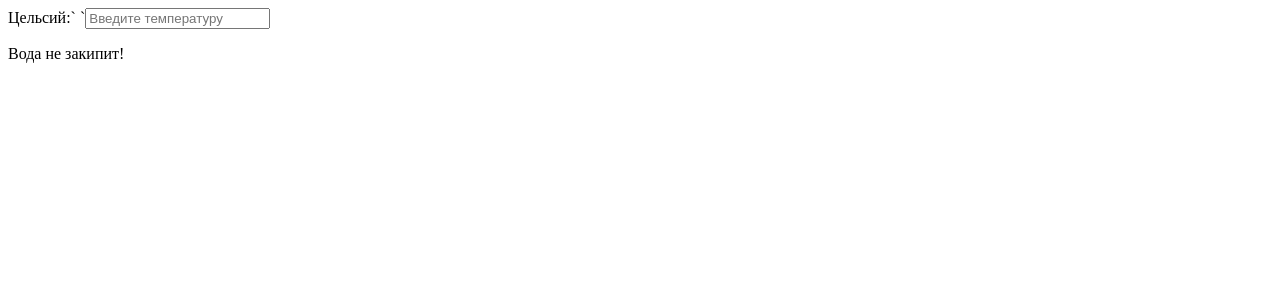
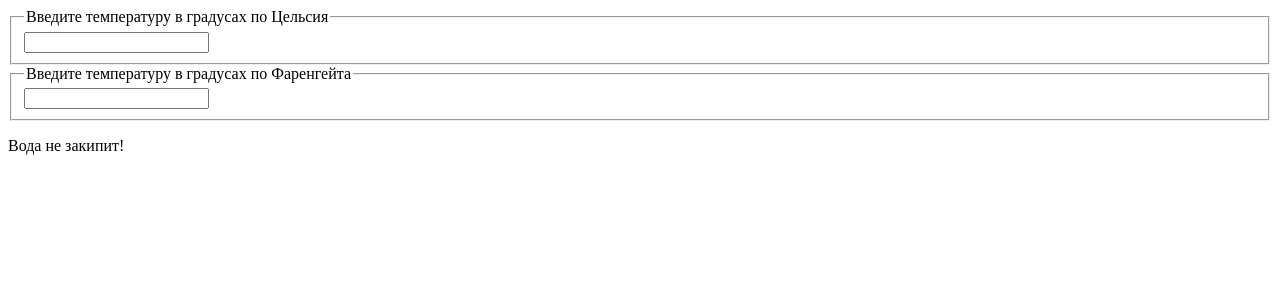
Before and after one commit to dangor220/learning-react, a React app: page / in a window 1280 px wide. Shown: the top 300 px of the page. Built offline with nearby package versions, Linux system fonts and the light colour scheme.

Commit message:
add: sync between celsius and farengate

```diff
--- a/src/App.js
+++ b/src/App.js
@@ -431,31 +431,87 @@
 	return <p>Вода не закипит!</p>;
 }
 
+const scaleNames = {
+	c: 'Цельсия',
+	f: 'Фаренгейта',
+};
 class Calculator extends Component {
 	constructor(props) {
 		super(props);
-		this.state = { temperature: '' };
-		this.handleChange = this.handleChange.bind(this);
+		this.state = { temperature: '', scale: 'c' };
+		this.handleCelsiusChange = this.handleCelsiusChange.bind(this);
+		this.handleFahrenheitChange = this.handleFahrenheitChange.bind(this);
 	}
 
-	handleChange(e) {
-		this.setState({ temperature: e.target.value });
+	handleCelsiusChange(temperature) {
+		this.setState({ scale: 'c', temperature });
+	}
+	handleFahrenheitChange(temperature) {
+		this.setState({ scale: 'f', temperature });
 	}
 
 	render() {
+		const scale = this.state.scale;
+		const temperature = this.state.temperature;
+		const celsius =
+			scale === 'f' ? tryConvert(temperature, toCelsius) : temperature;
+		const fahrenheit =
+			scale === 'c' ? tryConvert(temperature, toFahrenheit) : temperature;
 		return (
 			<div>
-				<label>
-					Цельсий:` `
-					<input
-						onChange={this.handleChange}
-						type="number"
-						placeholder={'Введите температуру'}
-					/>
-				</label>
-
-				<BoilinVerdict celsius={this.state.temperature} />
+				<TemperatureInput
+					scale="c"
+					onTemperatureChange={this.handleCelsiusChange}
+					temperature={celsius}
+				/>
+				<TemperatureInput
+					scale="f"
+					onTemperatureChange={this.handleFahrenheitChange}
+					temperature={fahrenheit}
+				/>
+				<BoilinVerdict celsius={parseFloat(celsius)} />
 			</div>
 		);
 	}
 }
+
+class TemperatureInput extends Component {
+	constructor(props) {
+		super(props);
+		this.handleChange = this.handleChange.bind(this);
+		// this.state = { temperature: '' };
+	}
+	handleChange(e) {
+		// this.setState({ temperature: e.target.value });
+		this.props.onTemperatureChange(e.target.value);
+	}
+
+	render() {
+		const temperature = this.props.temperature;
+		const scale = this.props.scale;
+
+		return (
+			<fieldset>
+				<legend>Введите температуру в градусах по {scaleNames[scale]}</legend>
+				<input onChange={this.handleChange} type="number" value={temperature} />
+			</fieldset>
+		);
+	}
+}
+
+function toCelsius(fahrenheit) {
+	return ((fahrenheit - 32) * 5) / 9;
+}
+function toFahrenheit(celsius) {
+	return (celsius * 9) / 5 + 32;
+}
+
+function tryConvert(temperature, convert) {
+	const input = parseFloat(temperature);
+	if (Number.isNaN(input)) {
+		return '';
+	}
+	const output = convert(input);
+	const rounded = Math.round(output * 1000) / 1000;
+	return rounded.toString();
+}
```
